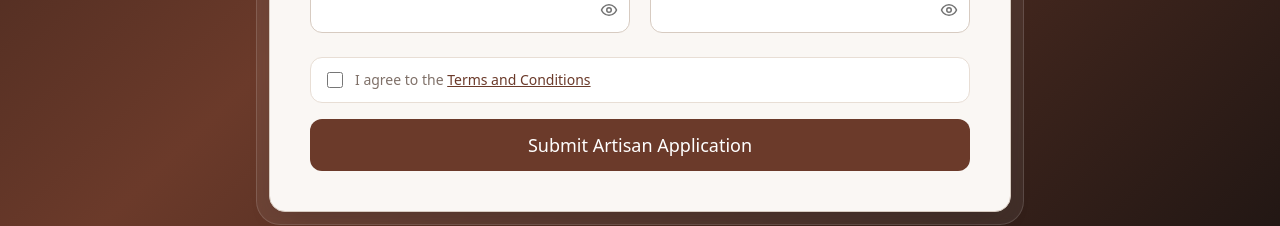
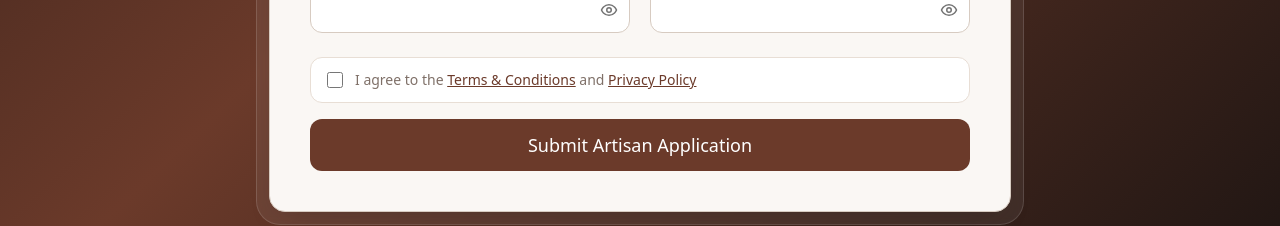
Before and after one commit to Leddar-Technologies/leddar-artisan-frontend, a Next.js app: page /signup in a window 1280 px wide. Shown: the part 905-1131 px from the top of the page. Built offline with nearby package versions, Linux system fonts and the light colour scheme; no server answers.

Commit message:
Update terms and conditions links in Signup component

```diff
--- a/src/views/auth/Signup.jsx
+++ b/src/views/auth/Signup.jsx
@@ -420,9 +420,23 @@ export default function Signup() {
                     />
                     <span className="text-sm text-neutral-700 font-medium">
                       I agree to the{" "}
-                      <span className="text-leather underline">
-                        Terms and Conditions
-                      </span>
+                      <Link
+                        href="/terms-and-conditions"
+                        target="_blank"
+                        className="text-leather underline hover:text-espresso"
+                        onClick={(e) => e.stopPropagation()}
+                      >
+                        Terms &amp; Conditions
+                      </Link>{" "}
+                      and{" "}
+                      <Link
+                        href="/privacy-policy"
+                        target="_blank"
+                        className="text-leather underline hover:text-espresso"
+                        onClick={(e) => e.stopPropagation()}
+                      >
+                        Privacy Policy
+                      </Link>
                     </span>
                   </label>
                   <ErrorMsg message={errors.terms} />
```
